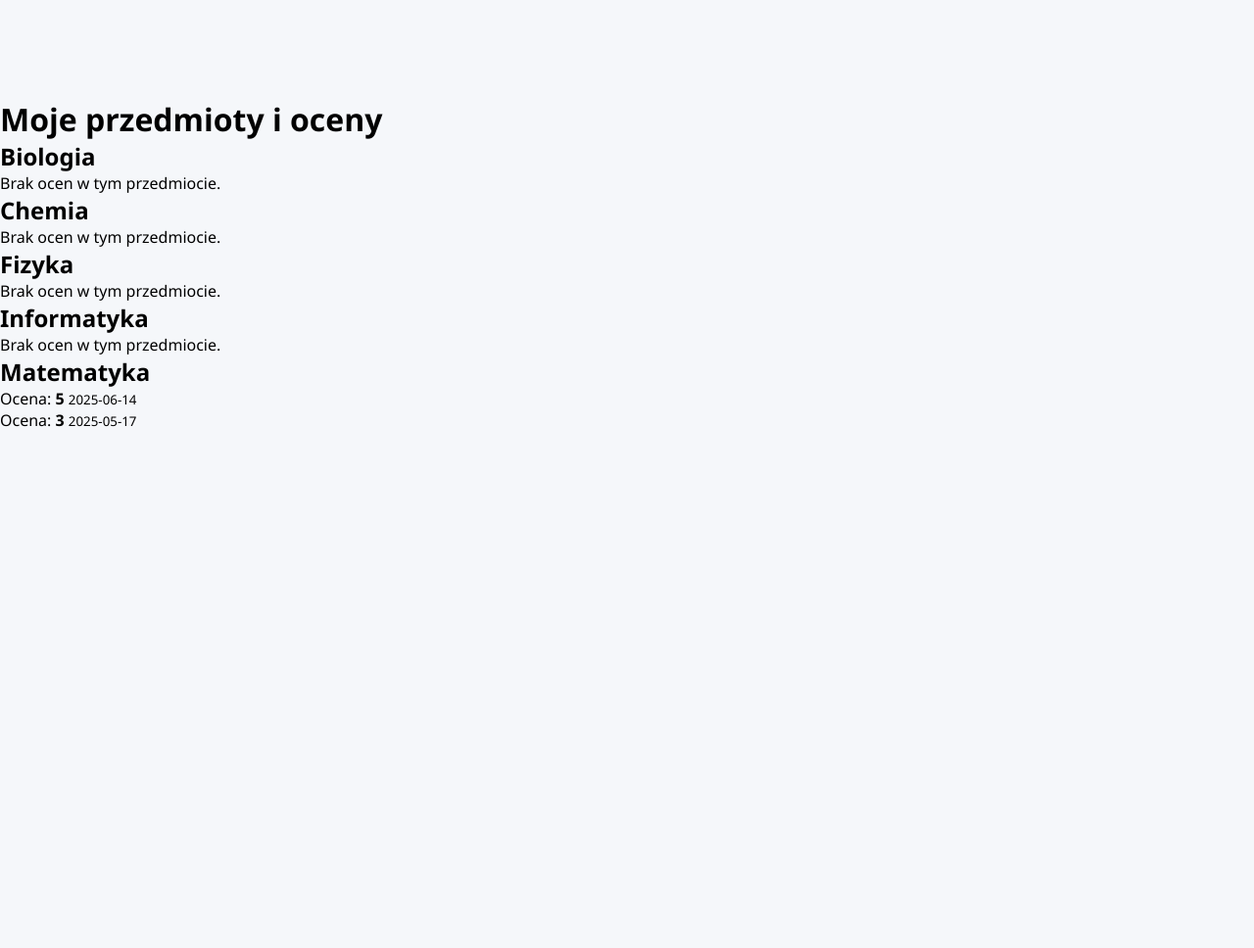
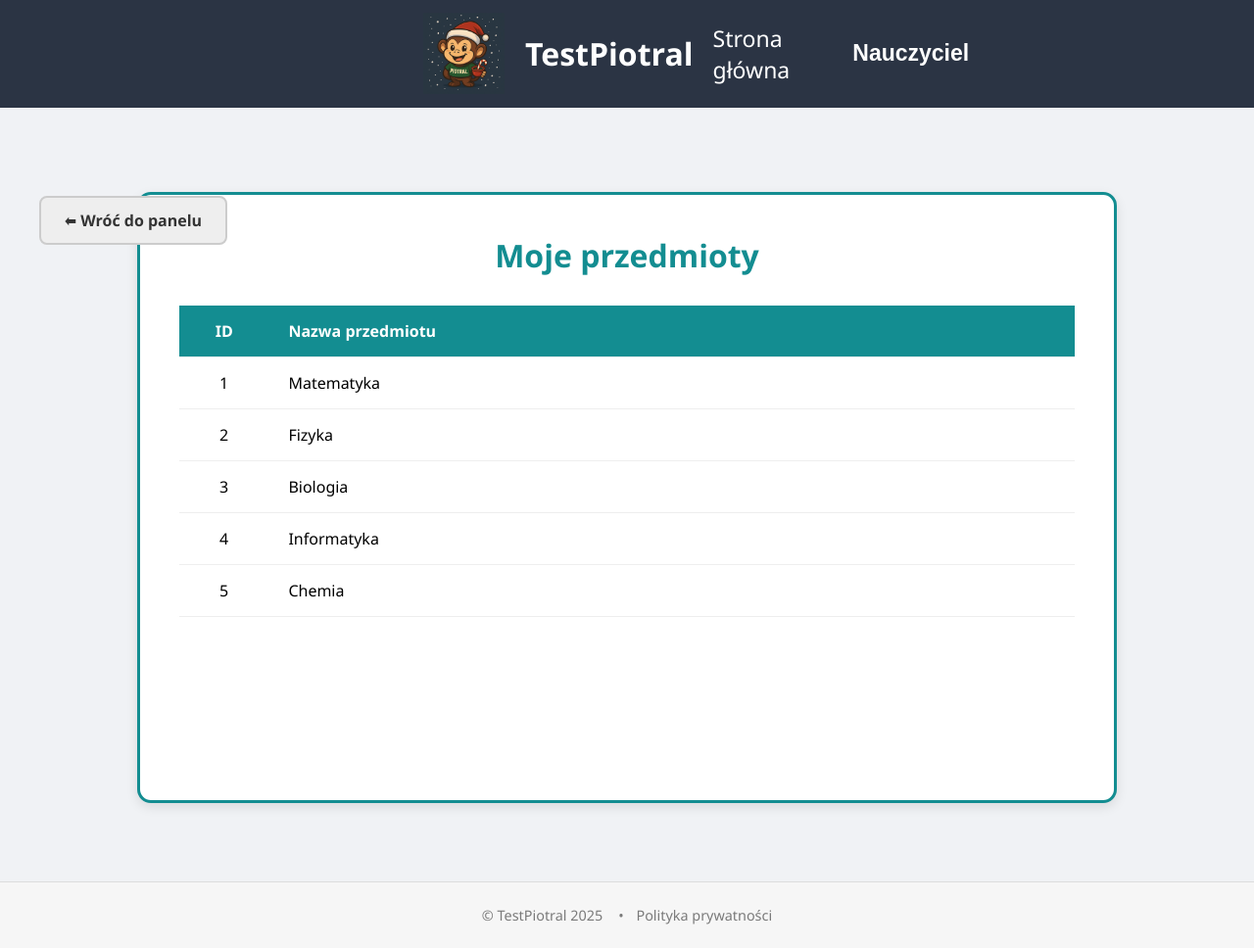
Before and after one commit to Wasill17/Test_Piotral, a Flask app: page /student/subjects in a window 1280 px wide. Shown: the whole page at 98% size. Before the commit the page ends 436 px from the top, so only its background shows below. Run offline with Flask 3, Linux system fonts and the light colour scheme; a user stored in the database is signed in; data comes from the database, SQL or seed files in the repository; data that the repository does not hold is empty; some web fonts are replaced.

Commit message:
stronka z przedmiotami

```diff
--- a/PROJEKT/templates/student_subjects.html
+++ b/PROJEKT/templates/student_subjects.html
@@ -1,32 +1,173 @@
 {% extends "base.html" %}
+{% set page_class = "student-page" %}
 
-{% block title %}Moje Przedmioty i Oceny{% endblock %}
+{% block head %}
+  <title>Moje przedmioty</title>
+  <link rel="stylesheet" href="{{ url_for('static', filename='css/style.css') }}">
+  <style>
+    html, body { margin:0; padding:0; height:100%; }
+    .page-container {
+      display: flex;
+      flex-direction: column;
+      min-height: 100vh;
+      background: #f0f2f5;
+      position: relative;
+    }
+
+    .return-btn-wrapper {
+      position: absolute;
+      top: 100px;
+      left: 40px;
+      z-index: 10;
+    }
+
+    .back-btn {
+      background: #eeeeee;
+      color: #333;
+      padding: 12px 24px;
+      border-radius: 8px;
+      font-weight: bold;
+      text-decoration: none;
+      border: 2px solid #ccc;
+      transition: transform 0.2s, background 0.2s;
+      display: inline-block;
+    }
+
+    .back-btn:hover {
+      background: #ddd;
+      transform: scale(1.02);
+    }
+
+    .main-layout {
+      flex: 1;
+      display: flex;
+      justify-content: center;
+      padding: 6rem 40px 80px;
+    }
+
+    .panel {
+      width: 100%;
+      max-width: 1000px;
+      background: white;
+      border: 3px solid #138d91;
+      border-radius: 14px;
+      box-shadow: 0 4px 12px rgba(0, 0, 0, 0.1);
+      padding: 40px;
+      box-sizing: border-box;
+    }
+
+    .panel h2 {
+      font-size: 32px;
+      color: #138d91;
+      text-align: center;
+      margin-bottom: 30px;
+      font-weight: 700;
+    }
+
+    .table-container {
+      overflow-x: auto;
+    }
+
+    .subjects-table {
+      width: 100%;
+      border-collapse: collapse;
+    }
+
+    .subjects-table th, .subjects-table td {
+      padding: 15px 20px;
+      border-bottom: 1px solid #eee;
+    }
+
+    .subjects-table th {
+      background-color: #138d91;
+      color: white;
+      font-weight: 600;
+    }
+
+    .subjects-table td:first-child {
+      text-align: center;
+      width: 10%;
+    }
+
+    .footer {
+      background-color: #f6f6f6;
+      padding: 1.5rem 2rem;
+      font-size: 0.9rem;
+      color: #7a7a7a;
+      border-top: 1px solid #ddd;
+    }
+
+    .footer-container {
+      display: flex;
+      justify-content: center;
+      align-items: center;
+      flex-wrap: wrap;
+      gap: 1rem;
+    }
+
+    .footer-links {
+      list-style: none;
+      display: flex;
+      gap: 0.8rem;
+      margin: 0;
+      padding: 0;
+    }
+
+    .footer-links a {
+      text-decoration: none;
+      color: #7a7a7a;
+      transition: color 0.2s ease;
+    }
+
+    .footer-links a:hover {
+      color: #333;
+    }
+  </style>
+{% endblock %}
 
 {% block body %}
-<div class="container py-5">
-  <h1 class="text-center mb-4">Moje przedmioty i oceny</h1>
+<div class="page-container">
+  {% include "components/navbar.html" %}
+  <div class="return-btn-wrapper">
+    <a href="{{ url_for('student') }}" class="back-btn">⬅ Wróć do panelu</a>
+  </div>
 
-  {% if subjects %}
-    {% for subj in subjects %}
-      <div class="mb-4">
-        <h2 class="h4">{{ subj.subject_name }}</h2>
-        {% set subj_grades = grades_by_subject.get(subj.id, []) %}
-        {% if subj_grades %}
-          <ul class="list-group">
-            {% for g in subj_grades %}
-              <li class="list-group-item d-flex justify-content-between align-items-center">
-                <span>Ocena: <strong>{{ g.value }}</strong></span>
-                <small class="text-muted">{{ g.added_date.strftime('%Y-%m-%d') }}</small>
-              </li>
+  <div class="main-layout">
+    <div class="panel">
+      <h2>Moje przedmioty</h2>
+      <div class="table-container">
+        <table class="subjects-table">
+          <thead>
+            <tr>
+              <th style="width: 10%;">ID</th>
+              <th style="width: 90%; text-align: left;">Nazwa przedmiotu</th>
+            </tr>
+          </thead>
+          <tbody>
+            {% for subject in subjects|sort(attribute='id') %}
+            <tr>
+              <td style="text-align: center;">{{ subject.id }}</td>
+              <td>{{ subject.subject_name }}</td>
+            </tr>
+            {% else %}
+            <tr>
+              <td colspan="2" style="text-align:center; color:#777;">Brak przedmiotów</td>
+            </tr>
             {% endfor %}
-          </ul>
-        {% else %}
-          <p class="text-muted">Brak ocen w tym przedmiocie.</p>
-        {% endif %}
+          </tbody>
+        </table>
       </div>
-    {% endfor %}
-  {% else %}
-    <p class="text-center">Nie masz przypisanych żadnych przedmiotów.</p>
-  {% endif %}
+    </div>
+  </div>
 </div>
+
+<footer class="footer">
+  <div class="footer-container">
+    <p>© TestPiotral 2025</p>
+    <ul class="footer-links">
+      <li>•</li>
+      <li><a href="#">Polityka prywatności</a></li>
+    </ul>
+  </div>
+</footer>
 {% endblock %}
```
